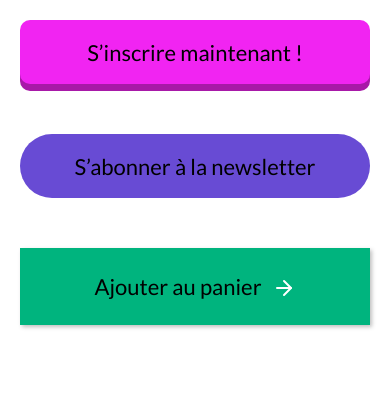
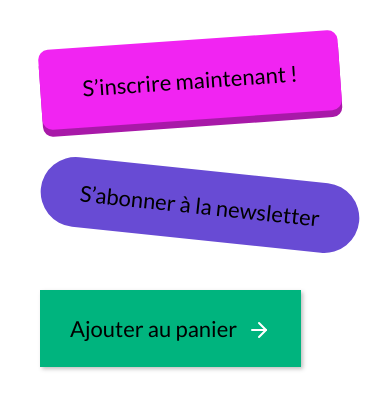
Before and after one commit to eikon-frontend-students/imd2-exercice-hebdomadaire-3-suleyman-qrs, a website built with Parcel: page src/index.html in a window 390 px wide. Built offline with nearby package versions, Linux system fonts and the light colour scheme.

Commit message:
removed media query as it is not needed

```diff
--- a/src/css/main.css
+++ b/src/css/main.css
@@ -91,19 +91,3 @@ button {
 .cart-button:hover {
   transform: translateY(-2px);
 }
-
-@media (max-width: 520px) {
-  body {
-    margin: 20px;
-  }
-  .subscribe-button,
-  .newsletter-button,
-  .cart-button {
-    width: 100%;
-    transform: none;
-  }
-  .subscribe-button,
-  .newsletter-button {
-    height: 64px;
-  }
-}
```
